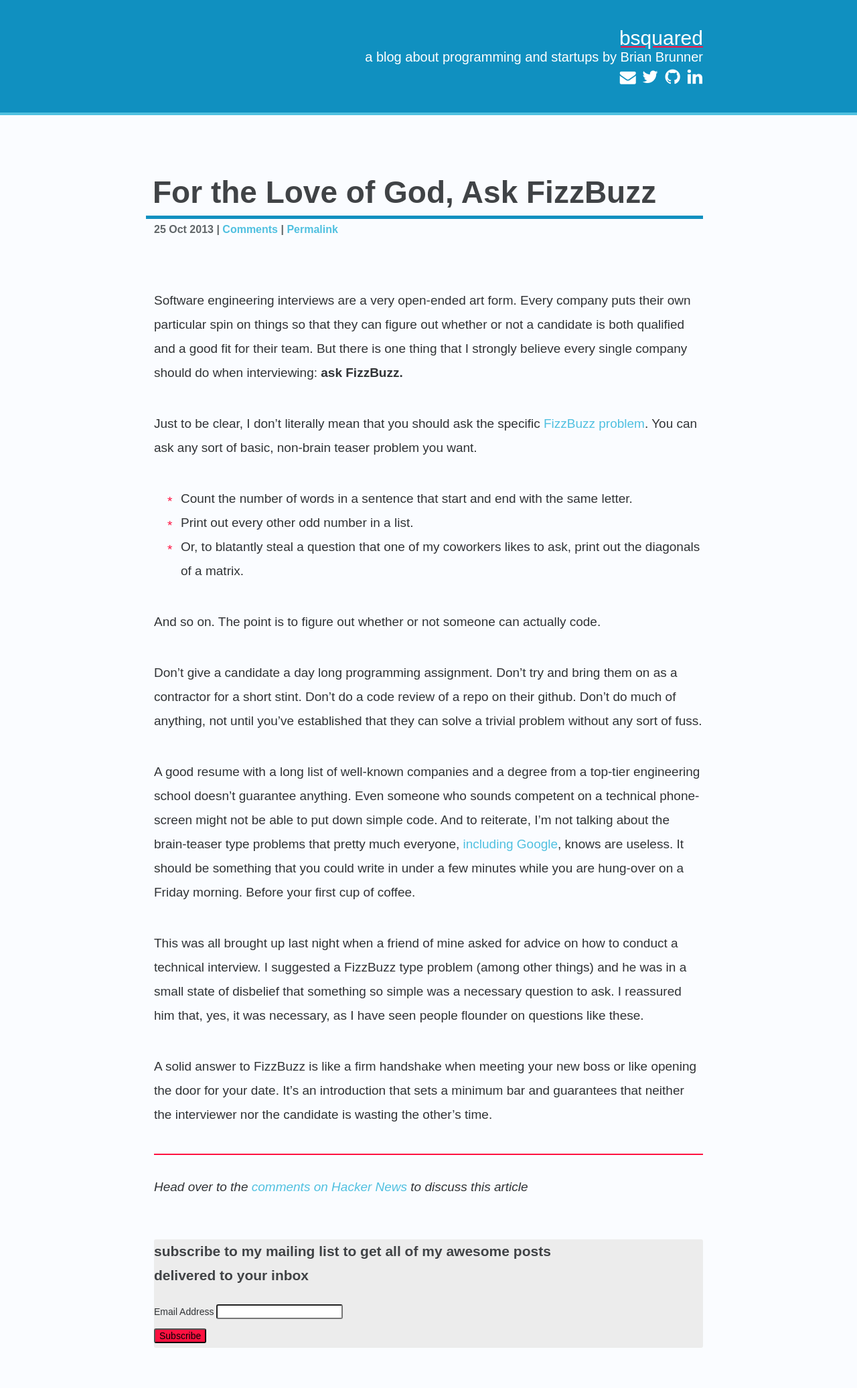
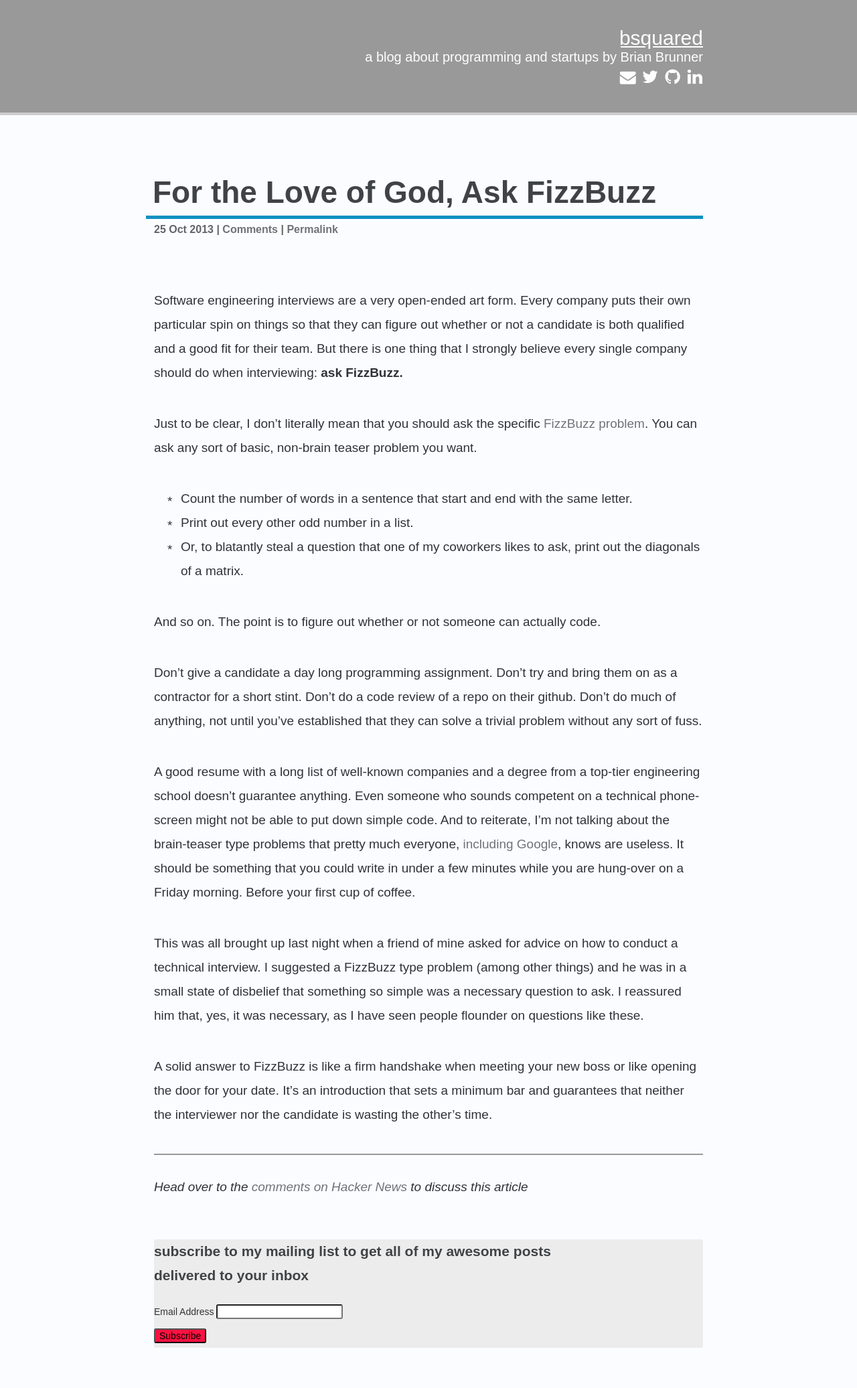
Before and after one commit to brianbrunner/brianbrunner.github.io, a Jekyll site: the page built from _posts/2013-10-25-fizzbuzz.markdown, in a window 1280 px wide. Shown: the whole page at 67% size. Built offline with Jekyll 4.4.1, drawn with Linux system fonts in a browser that asks for light colours; nearby versions of some CDN libraries; comment, search, counter and statistics services are not loaded.

```diff
--- a/_config.yml
+++ b/_config.yml
@@ -1,5 +1,6 @@
 name: Brian Brunner
-pygments: true
+highlighter: 'pygments'
 paginate: 5
 excerpt_separator: "<!-- more -->"
 encoding: utf-8
+gems: [jekyll-paginate]
--- a/css/style.css
+++ b/css/style.css
@@ -6,12 +6,8 @@ h1, h2, h3, h4, h5, h6 {
   color: #404346;
 }
 a, a:visited {
-  color: #50C0E0;
-  text-decoration: none;
-}
-a:hover, a:active {
-  color: #1090C0;
-  text-decoration: none;
+  color: #707376;
+  text-decoration: none !important;
 }
 ul li {
   list-style-type: none;
@@ -19,7 +15,6 @@ ul li {
 }
 ul li:before {
   content: "*";
-  color: #ff1140;
   position: absolute;
   top: 4px;
   left: -20px;
@@ -32,12 +27,12 @@ article blockquote, article header, article section, article footer, .inner {
 .header {
  padding: 40px 0;
  border-width: 0;
- border-color: #50C0E0;
+ border-color: #ccc;
  border-bottom-width: 4px;
  border-style: solid;
  color: #fff;
  width: 100%;
- background-color: #1090C0;
+ background-color: #999;
 }
 .header h1, .header h1 a {
   font-size: 30px;
@@ -47,7 +42,7 @@ article blockquote, article header, article section, article footer, .inner {
 .header h1:before, .header h1:after {
  content: "";
  position: absolute;
- background-color: #ff1140;
+ background-color: #fff;
  height: 2px;
  width: 75px;
  bottom: 3px;
@@ -82,7 +77,7 @@ article blockquote, article header, article section, article footer, .inner {
   font-family: FontAwesome !important;
 }
 .header .social-links a:hover {
-  color: #ff1140 !important;
+  color: #404346; !important;
 }
 .header .social-links .fa-envelope {
   font-size: 24px;
@@ -122,7 +117,7 @@ article header h3 {
 article .blockquote-wrap {
   padding: 20px 0;
   width: 100%;
-  background-color: #ff1140;
+  background-color: #999;
   font-size: 26px;
 }
 article blockquote {
@@ -141,12 +136,6 @@ article section p {
 article.home {
   margin-bottom: 120px;
 }
-article.home section a.see-more {
-  color: #ff1140;
-}
-article.home section a.see-more:hover {
-  color: #ff4190;
-}
 article.home section.main *:first-child {
   margin-top: -40px;
 }
@@ -158,7 +147,7 @@ hr {
   border: 0px;
   height: 2px;
   width: 100%;
-  background-color: #ff1140;
+  background-color: #999;
 }
 code {
   background-color: #e0e0e0;
@@ -178,9 +167,3 @@ pre code {
   margin-top: -40px;
   text-align: center;
 }
-.pagination a {
-  color: #ff1140;
-}
-.pagination a:hover {
-  color: #ff4190;
-}
```
Also changed, not shown: _drafts/2016-04-08-older-engineers-are-awesome.js (added, +17 -0 lines), _drafts/2016-04-15-sell-like-no-one-wants-it.js (added, +10 -0 lines), _drafts/2016-04-22-very-accomplished-very-ignorant.markdown (added, +8 -0 lines).
